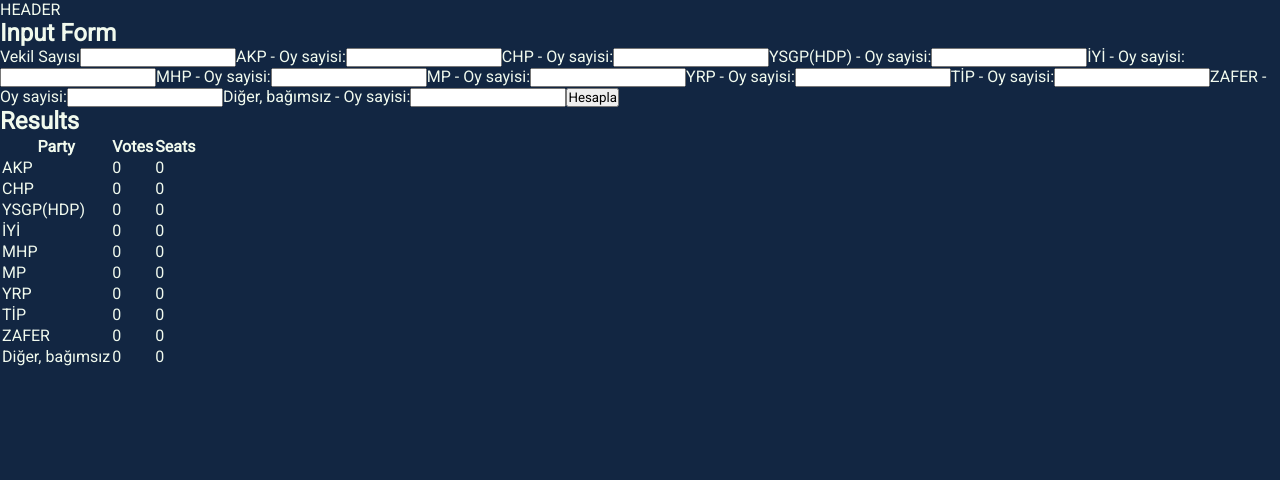
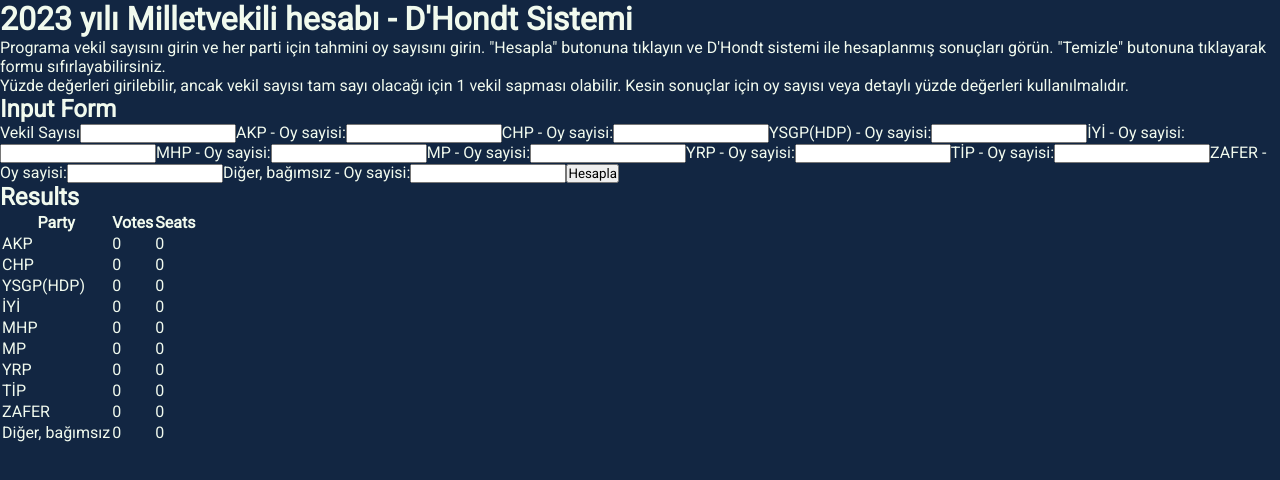
Before and after one commit to berkaysson/dhondt-system-calculator, a React (Create React App) app: page / in a window 1280 px wide. Shown: the top 480 px of the page. Built offline with nearby package versions, Linux system fonts and the light colour scheme.

Commit message:
Create Header components

```diff
--- a/src/Components/Header.js
+++ b/src/Components/Header.js
@@ -1,7 +1,13 @@
-const Header = () => {
-  return <div>
-    HEADER
-  </div>
+function Header() {
+  return (
+    <header>
+      <h1>2023 yılı Milletvekili hesabı - D'Hondt Sistemi</h1>
+      <div id="info-container">
+        <p>Programa vekil sayısını girin ve her parti için tahmini oy sayısını girin. "Hesapla" butonuna tıklayın ve D'Hondt sistemi ile hesaplanmış sonuçları görün. "Temizle" butonuna tıklayarak formu sıfırlayabilirsiniz.</p>
+        <p>Yüzde değerleri girilebilir, ancak vekil sayısı tam sayı olacağı için 1 vekil sapması olabilir. Kesin sonuçlar için oy sayısı veya detaylı yüzde değerleri kullanılmalıdır.</p>
+      </div>
+    </header>
+  );
 }
 
 export default Header;
```
